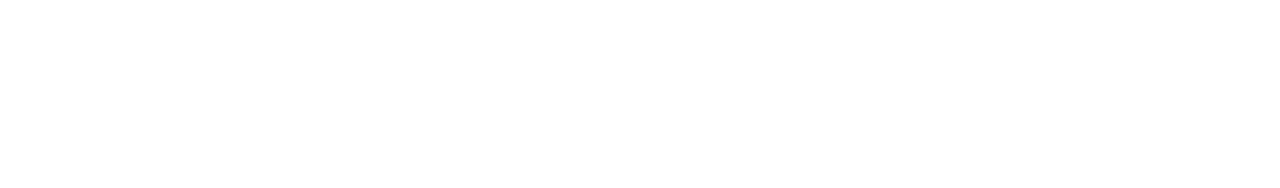
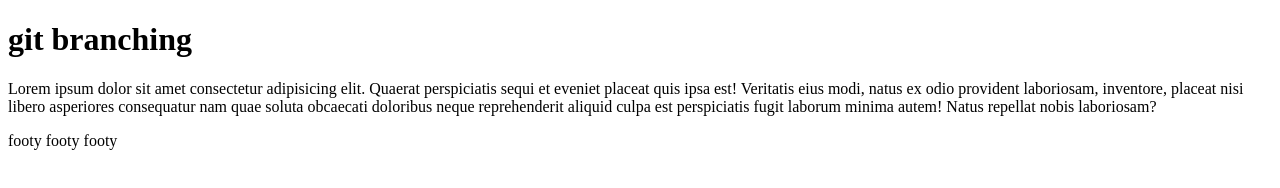
Before and after one commit to Coffee917/git-branching, a plain HTML site: page index.html in a window 1280 px wide. Drawn offline with Linux system fonts and the light colour scheme.

Commit message:
adding feature to branch

```diff
--- a/index.html
+++ b/index.html
@@ -7,6 +7,17 @@
   <title>Git branching lesson on test</title>
 </head>
 <body>
+  <header>
+    <h1>git branching</h1>
+  </header>
 
+  <main>
+    <p>Lorem ipsum dolor sit amet consectetur adipisicing elit. Quaerat perspiciatis sequi et eveniet placeat quis ipsa est! Veritatis eius modi, natus ex odio provident laboriosam, inventore, placeat nisi libero asperiores consequatur nam quae soluta obcaecati doloribus neque reprehenderit aliquid culpa est perspiciatis fugit laborum minima autem! Natus repellat nobis laboriosam?</p>
+  </main>
+
+  <footer>
+    <p>footy footy footy
+    </p>
+  </footer>
 </body>
 </html>
```
